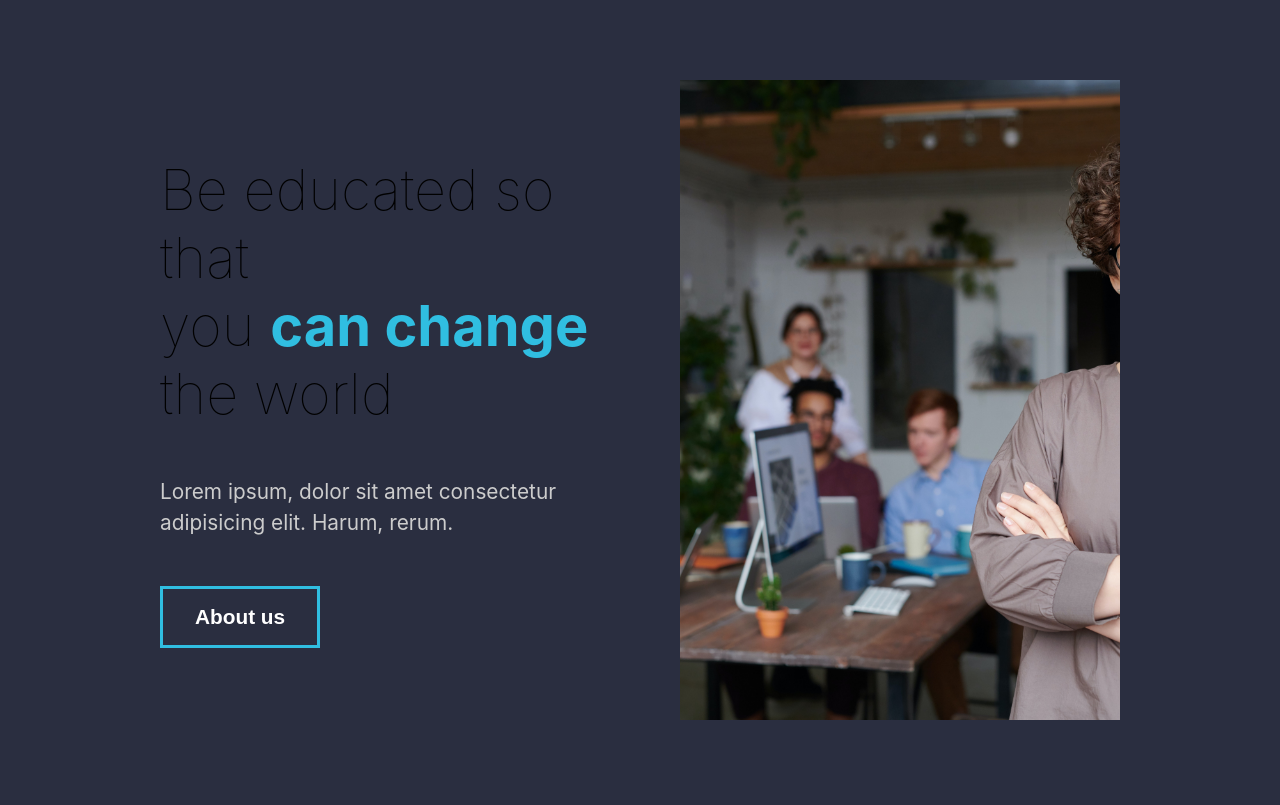
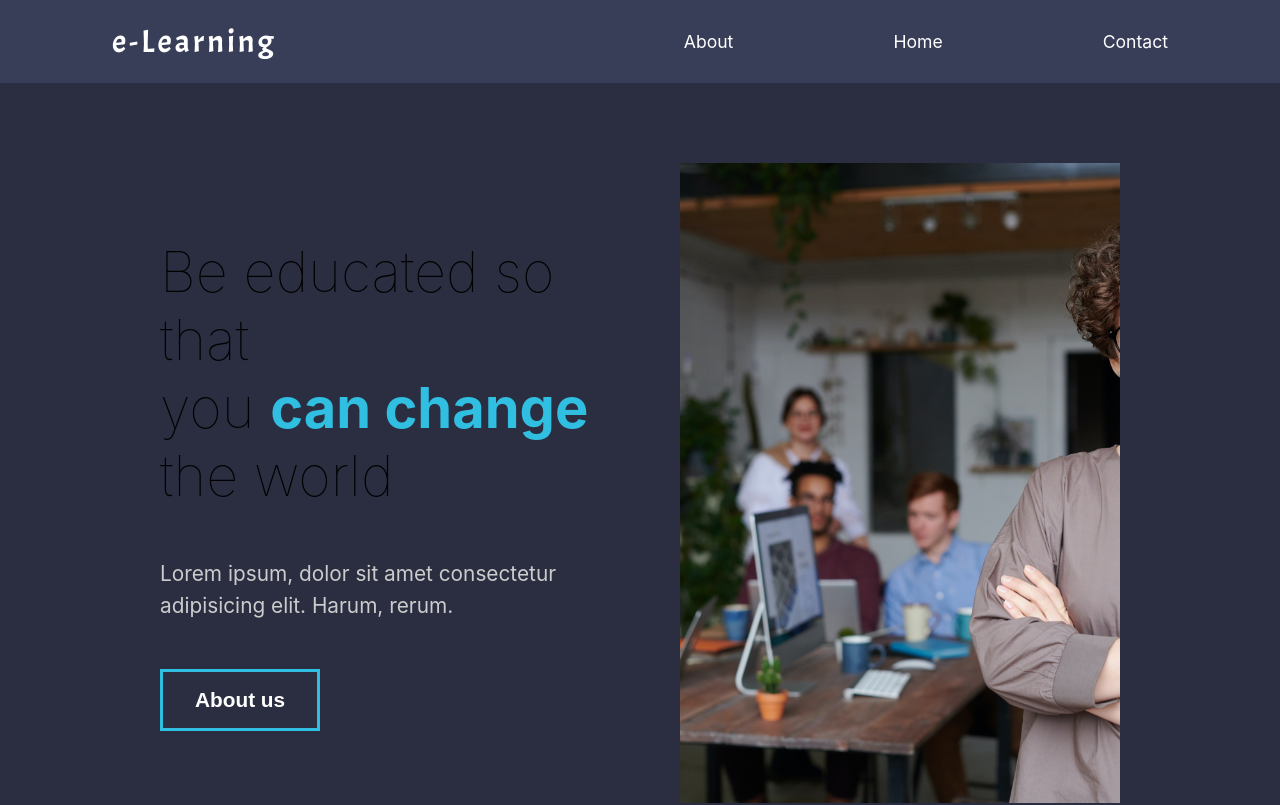
Before and after one commit to MukhammadaliDadabaev/practice-react--project_website, a React (Create React App) app: page / in a window 1280 px wide. Shown: the top 805 px of the page. Built offline with nearby package versions, Linux system fonts and the light colour scheme; a web font is replaced by a local one.

Commit message:
Add Nav completed static styling

```diff
--- a/public/index.html
+++ b/public/index.html
@@ -8,6 +8,12 @@
     <meta
       name="description"
       content="Web site created using create-react-app"
+    />
+    <link rel="preconnect" href="https://fonts.googleapis.com" />
+    <link rel="preconnect" href="https://fonts.gstatic.com" crossorigin />
+    <link
+      href="https://fonts.googleapis.com/css2?family=Acme&display=swap"
+      rel="stylesheet"
     />
     <link
       href="http://fonts.cdnfonts.com/css/sf-pro-display"
--- a/src/App.js
+++ b/src/App.js
@@ -1,5 +1,6 @@
 // pages
 import AboutUs from "./pages/AboutUs";
+import Nav from "./components/Nav";
 // Global style
 import GlobalStyle from "./components/GlobalStyle";
 
@@ -7,6 +8,7 @@ function App() {
   return (
     <div className="App">
       <GlobalStyle />
+      <Nav />
       <AboutUs />
     </div>
   );
--- /dev/null
+++ b/src/components/Nav.js
@@ -0,0 +1,57 @@
+import React from "react";
+
+import styled from "styled-components";
+
+const Nav = () => {
+  return (
+    <StyledNav>
+      <h1>
+        <a id="logo" href="#!">
+          e-Learning
+        </a>
+      </h1>
+      <ul>
+        <li>
+          <a href="#!">About</a>
+        </li>
+        <li>
+          <a href="#!">Home</a>
+        </li>
+        <li>
+          <a href="#!">Contact</a>
+        </li>
+      </ul>
+    </StyledNav>
+  );
+};
+
+// STYLED
+const StyledNav = styled.nav`
+  min-height: 10vh;
+  display: flex;
+  margin: auto;
+  padding: 1.3rem 7rem;
+  justify-content: space-between;
+  align-items: center;
+  background-color: #383e57;
+  #logo {
+    font-size: 2rem;
+    font-weight: lighter;
+    font-family: "Acme", sans-serif;
+    letter-spacing: 3px;
+  }
+  a {
+    text-decoration: none;
+    color: #fff;
+  }
+  ul {
+    display: flex;
+    list-style-type: none;
+  }
+  li {
+    position: relative;
+    padding-left: 10rem;
+  }
+`;
+
+export default Nav;
```
